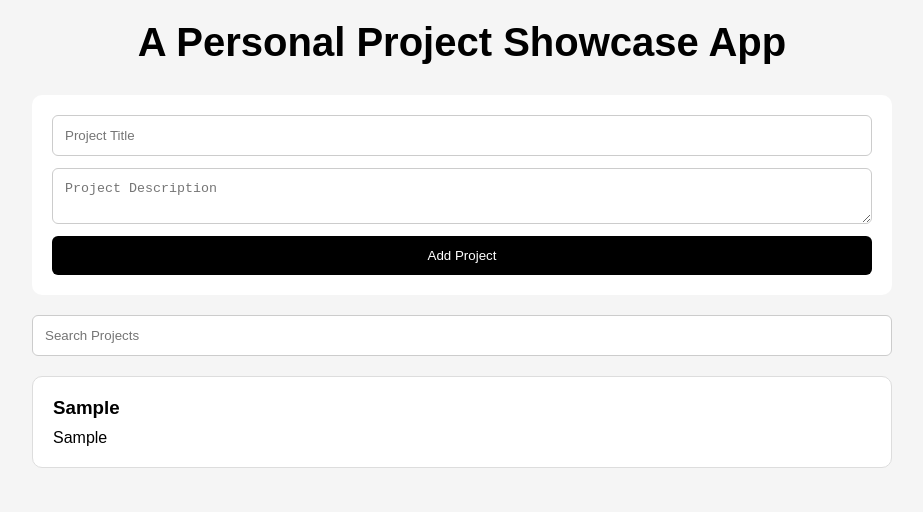
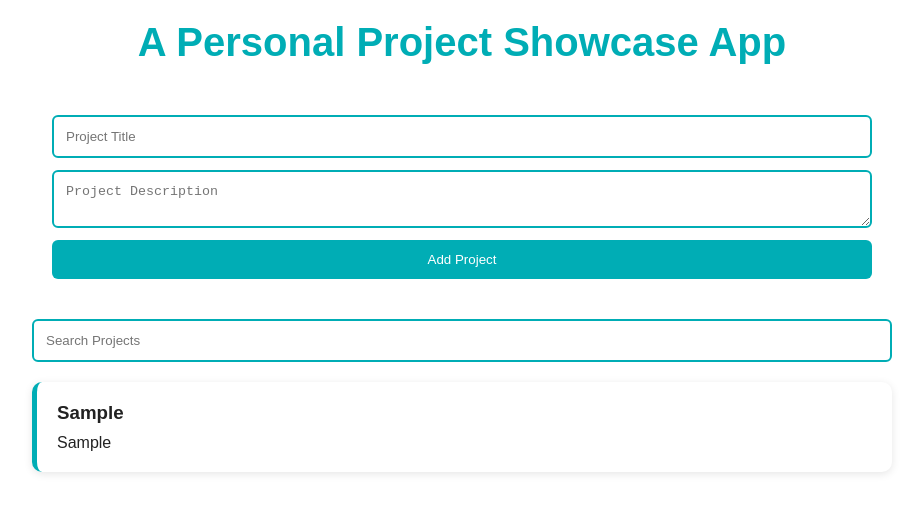
Before and after one commit to MW4NG1/Single-Page-Application, a React (Vite) app: page / in a window 1280 px wide. Both pictures are taken after typing "Sample", "Sample" into the empty fields and a click on the button "Add Project". Shown: the top 512 px of the page, without its empty margins (178-1101 px from the left). Built offline with nearby package versions, Linux system fonts and the light colour scheme.

Commit message:
style: update App.css for improved color scheme and component styling

```diff
--- a/src/styles/App.css
+++ b/src/styles/App.css
@@ -8,7 +8,8 @@
 /* Main page styling */
 body {
   font-family: Arial, sans-serif;
-  background-color: #f5f5f5;
+  background-color: #ffffff;
+  color: #222222;
 }
 
 /* Main application container */
@@ -26,6 +27,7 @@ header {
 
 header h1 {
   font-size: 2.5rem;
+  color: #00adb5;
 }
 
 /* Form styling */
@@ -42,7 +44,7 @@ form {
 input,
 textarea {
   padding: 12px;
-  border: 1px solid #ccc;
+  border: 2px solid #00adb5;
   border-radius: 6px;
 }
 
@@ -51,12 +53,12 @@ button {
   border: none;
   border-radius: 6px;
   cursor: pointer;
-  background-color: black;
+  background-color: #00adb5;
   color: white;
 }
 
 button:hover {
-  opacity: 0.9;
+  background-color: #008b92;
 }
 
 /* Search bar spacing */
@@ -67,11 +69,12 @@ button:hover {
 
 /* Project card styling */
 .project-card {
-  background-color: white;
+  background-color: #ffffff;
   padding: 20px;
   border-radius: 10px;
   margin-bottom: 15px;
-  border: 1px solid #ddd;
+  border-left: 5px solid #00adb5;
+  box-shadow: 0 2px 8px rgba(0, 0, 0, 0.1);
 }
 
 .project-card h3 {
```
